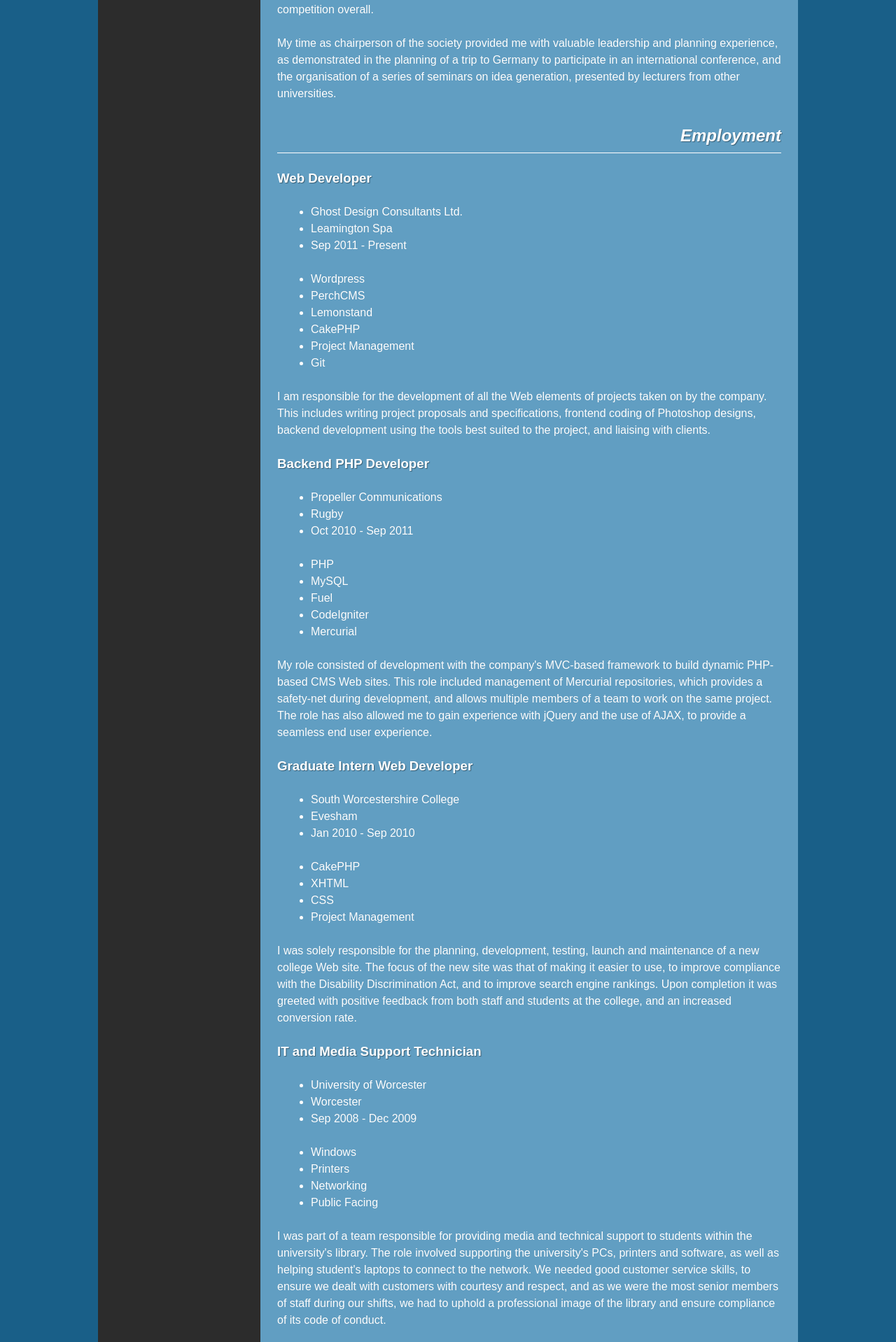
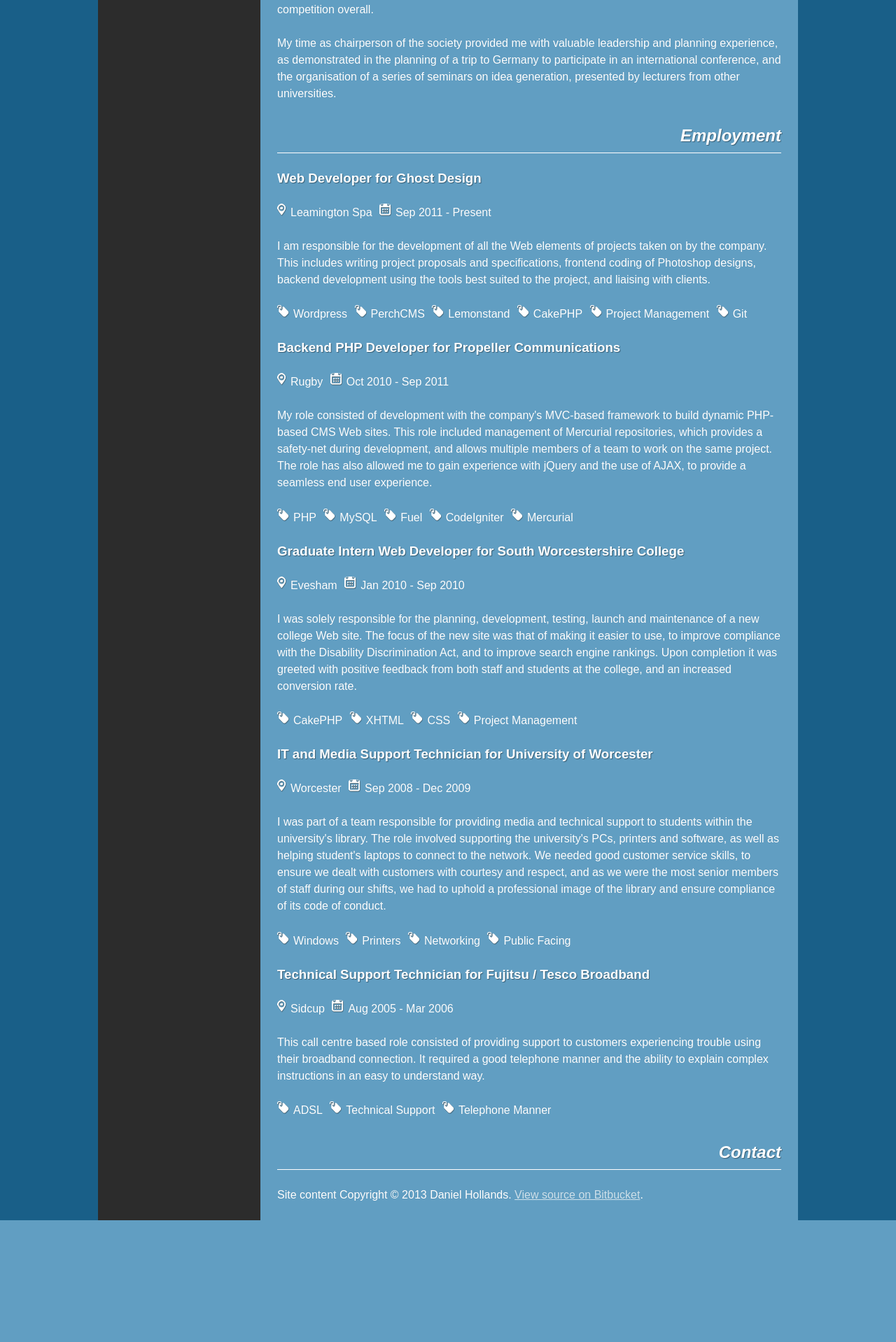
Before and after one commit to LimeBlast/danielhollands.co.uk, a PHP site: page / in a window 1280 px wide. Shown: the part 2378-4296 px from the top of the page at 70% size. After the commit the page ends 4122 px from the top, so only its background shows below. Run offline with PHP 8.4, Linux system fonts and the light colour scheme; some libraries are stand-ins or nearby versions; some web fonts are replaced.

Commit message:
I think I'm good with this is at the moment.. I'm fed up with it for now anyway, lets work on it again Monday.

```diff
--- a/public_html/compass/application.scss
+++ b/public_html/compass/application.scss
@@ -452,6 +452,53 @@ body {
 		}
 	}
 
+
+/* Employment
+========================================================================== */
+.employment {
+
+}
+
+	.employment-details {
+		@include inline-block-list;
+
+		li {
+			margin-right: $gutter-width/4;
+			&:before {
+				margin-right: $gutter-width/4;
+				content: '';
+				display: inline-block;
+			}
+		}
+	}
+
+	.employment-location {
+		&:before {
+			@include retina-sprite(employment-location);
+		}
+	}
+	.employment-dates {
+		&:before {
+			@include retina-sprite(employment-dates);
+		}
+	}
+
+
+	.employment-tags {
+		@include inline-block-list;
+
+		li {
+			margin-right: $gutter-width/4;
+			&:before {
+				content: '';
+				display: inline-block;
+				@include retina-sprite(employment-tag);
+				margin-right: $gutter-width/4;
+			}
+		}
+	}
+
+
 /* ==========================================================================
    Final imports
    ========================================================================== */
--- a/public_html/css/application.css
+++ b/public_html/css/application.css
@@ -1525,6 +1525,126 @@ body {
 .lt-ie9 .education-win {
   float: right;
   margin: 0 0 0 12px;
+}
+
+/* Employment
+========================================================================== */
+@media -sass-debug-info{filename{font-family:file\:\/\/\/srv\/www\/danielhollands\.co\.uk\/public_html\/compass\/application\.scss}line{font-family:\00003462}}
+.employment-details {
+  margin: 0;
+  padding: 0;
+  border: 0;
+  overflow: hidden;
+}
+@media -sass-debug-info{filename{font-family:file\:\/\/\/home\/daniel\/\.rvm\/gems\/ruby-1\.9\.3-p194\/gems\/compass-0\.12\.2\/frameworks\/compass\/stylesheets\/compass\/typography\/lists\/_inline-block-list\.scss}line{font-family:\0000349}}
+.employment-details li {
+  list-style-image: none;
+  list-style-type: none;
+  margin-left: 0;
+  display: -moz-inline-stack;
+  display: inline-block;
+  vertical-align: middle;
+  *vertical-align: auto;
+  zoom: 1;
+  *display: inline;
+  white-space: nowrap;
+}
+@media -sass-debug-info{filename{font-family:file\:\/\/\/srv\/www\/danielhollands\.co\.uk\/public_html\/compass\/application\.scss}line{font-family:\00003465}}
+.employment-details li {
+  margin-right: 6px;
+}
+@media -sass-debug-info{filename{font-family:file\:\/\/\/srv\/www\/danielhollands\.co\.uk\/public_html\/compass\/application\.scss}line{font-family:\00003467}}
+.employment-details li:before {
+  margin-right: 6px;
+  content: '';
+  display: inline-block;
+}
+
+@media -sass-debug-info{filename{font-family:file\:\/\/\/srv\/www\/danielhollands\.co\.uk\/public_html\/compass\/application\.scss}line{font-family:\00003476}}
+.employment-location:before {
+  height: 18px;
+  width: 13px;
+  background-image: url('../img/sprites-scb05da5a74.png');
+  background-position: 0 -755px;
+  background-repeat: no-repeat;
+}
+@media (-webkit-min-device-pixel-ratio: 1.5), (min--moz-device-pixel-ratio: 1.5), (-o-min-device-pixel-ratio: 3 / 2), (min-device-pixel-ratio: 1.5) {
+@media -sass-debug-info{filename{font-family:file\:\/\/\/srv\/www\/danielhollands\.co\.uk\/public_html\/compass\/_retina-sprites\.scss}line{font-family:\0000347}}
+  .employment-location:before {
+    background-image: url('../img/sprites@2x-sc6c000f795.png');
+    background-position: 0 -755px;
+    -webkit-background-size: 248px auto;
+    -moz-background-size: 248px auto;
+    -o-background-size: 248px auto;
+    background-size: 248px auto;
+  }
+}
+
+@media -sass-debug-info{filename{font-family:file\:\/\/\/srv\/www\/danielhollands\.co\.uk\/public_html\/compass\/application\.scss}line{font-family:\00003481}}
+.employment-dates:before {
+  height: 18px;
+  width: 17px;
+  background-image: url('../img/sprites-scb05da5a74.png');
+  background-position: 0 -773px;
+  background-repeat: no-repeat;
+}
+@media (-webkit-min-device-pixel-ratio: 1.5), (min--moz-device-pixel-ratio: 1.5), (-o-min-device-pixel-ratio: 3 / 2), (min-device-pixel-ratio: 1.5) {
+@media -sass-debug-info{filename{font-family:file\:\/\/\/srv\/www\/danielhollands\.co\.uk\/public_html\/compass\/_retina-sprites\.scss}line{font-family:\0000347}}
+  .employment-dates:before {
+    background-image: url('../img/sprites@2x-sc6c000f795.png');
+    background-position: 0 -790px;
+    -webkit-background-size: 248px auto;
+    -moz-background-size: 248px auto;
+    -o-background-size: 248px auto;
+    background-size: 248px auto;
+  }
+}
+
+@media -sass-debug-info{filename{font-family:file\:\/\/\/srv\/www\/danielhollands\.co\.uk\/public_html\/compass\/application\.scss}line{font-family:\00003487}}
+.employment-tags {
+  margin: 0;
+  padding: 0;
+  border: 0;
+  overflow: hidden;
+}
+@media -sass-debug-info{filename{font-family:file\:\/\/\/home\/daniel\/\.rvm\/gems\/ruby-1\.9\.3-p194\/gems\/compass-0\.12\.2\/frameworks\/compass\/stylesheets\/compass\/typography\/lists\/_inline-block-list\.scss}line{font-family:\0000349}}
+.employment-tags li {
+  list-style-image: none;
+  list-style-type: none;
+  margin-left: 0;
+  display: -moz-inline-stack;
+  display: inline-block;
+  vertical-align: middle;
+  *vertical-align: auto;
+  zoom: 1;
+  *display: inline;
+  white-space: nowrap;
+}
+@media -sass-debug-info{filename{font-family:file\:\/\/\/srv\/www\/danielhollands\.co\.uk\/public_html\/compass\/application\.scss}line{font-family:\00003490}}
+.employment-tags li {
+  margin-right: 6px;
+}
+@media -sass-debug-info{filename{font-family:file\:\/\/\/srv\/www\/danielhollands\.co\.uk\/public_html\/compass\/application\.scss}line{font-family:\00003492}}
+.employment-tags li:before {
+  content: '';
+  display: inline-block;
+  height: 18px;
+  width: 17px;
+  background-image: url('../img/sprites-scb05da5a74.png');
+  background-position: 0 -791px;
+  background-repeat: no-repeat;
+  margin-right: 6px;
+}
+@media (-webkit-min-device-pixel-ratio: 1.5), (min--moz-device-pixel-ratio: 1.5), (-o-min-device-pixel-ratio: 3 / 2), (min-device-pixel-ratio: 1.5) {
+@media -sass-debug-info{filename{font-family:file\:\/\/\/srv\/www\/danielhollands\.co\.uk\/public_html\/compass\/_retina-sprites\.scss}line{font-family:\0000347}}
+  .employment-tags li:before {
+    background-image: url('../img/sprites@2x-sc6c000f795.png');
+    background-position: 0 -772.5px;
+    -webkit-background-size: 248px auto;
+    -moz-background-size: 248px auto;
+    -o-background-size: 248px auto;
+    background-size: 248px auto;
+  }
 }
 
 /* ==========================================================================
--- a/public_html/index.html
+++ b/public_html/index.html
@@ -266,12 +266,19 @@
 				<h2>Employment</h2>
 
 				<section>
-					<h3 class="employment-role">Web Developer</h3>
+					<h3 class="employment-role">Web Developer for Ghost Design</h3>
+
 					<ul class="employment-details">
-						<li class="employment-company">Ghost Design Consultants Ltd.</li>
 						<li class="employment-location">Leamington Spa</li>
 						<li class="employment-dates">Sep 2011 - Present</li>
 					</ul>
+
+					<p class="employment-description">
+						I am responsible for the development of all the Web elements of projects taken
+						on by the company. This includes writing project proposals and specifications, frontend coding of Photoshop
+						designs, backend development using the tools best suited to the project, and liaising with clients.
+					</p>
+
 					<ul class="employment-tags">
 						<li>Wordpress</li>
 						<li>PerchCMS</li>
@@ -280,20 +287,24 @@
 						<li>Project Management</li>
 						<li>Git</li>
 					</ul>
-					<p class="employment-description">
-						I am responsible for the development of all the Web elements of projects taken
-						on by the company. This includes writing project proposals and specifications, frontend coding of Photoshop
-						designs, backend development using the tools best suited to the project, and liaising with clients.
-					</p>
 				</section>
 
 				<section>
-					<h3 class="employment-role">Backend PHP Developer</h3>
+					<h3 class="employment-role">Backend PHP Developer for Propeller Communications</h3>
+
 					<ul class="employment-details">
-						<li class="employment-company">Propeller Communications</li>
 						<li class="employment-location">Rugby</li>
 						<li class="employment-dates">Oct 2010 - Sep 2011</li>
 					</ul>
+
+					<p class="employment-description">
+						My role consisted of development with the company's MVC-based framework to build
+						dynamic PHP-based CMS Web sites. This role included management of Mercurial repositories, which provides a
+						safety-net during development, and allows multiple members of a team to work on the same project. The role has
+						also allowed me to gain experience with jQuery and the use of AJAX, to provide a seamless end user
+						experience.
+					</p>
+
 					<ul class="employment-tags">
 						<li>PHP</li>
 						<li>MySQL</li>
@@ -301,28 +312,16 @@
 						<li>CodeIgniter</li>
 						<li>Mercurial</li>
 					</ul>
-					<p class="employment-description">
-						My role consisted of development with the company's MVC-based framework to build
-						dynamic PHP-based CMS Web sites. This role included management of Mercurial repositories, which provides a
-						safety-net during development, and allows multiple members of a team to work on the same project. The role has
-						also allowed me to gain experience with jQuery and the use of AJAX, to provide a seamless end user
-						experience.
-					</p>
 				</section>
 
 				<section>
-					<h3 class="employment-role">Graduate Intern Web Developer</h3>
+					<h3 class="employment-role">Graduate Intern Web Developer for South Worcestershire College</h3>
+
 					<ul class="employment-details">
-						<li class="employment-company">South Worcestershire College</li>
 						<li class="employment-location">Evesham</li>
 						<li class="employment-dates">Jan 2010 - Sep 2010</li>
 					</ul>
-					<ul class="employment-tags">
-						<li>CakePHP</li>
-						<li>XHTML</li>
-						<li>CSS</li>
-						<li>Project Management</li>
-					</ul>
+
 					<p class="employment-description">
 						I was solely responsible for the planning, development, testing, launch and
 						maintenance of a new college Web site. The focus of the new site was that of making it easier to use, to
@@ -330,21 +329,23 @@
 						completion it was greeted with positive feedback from both staff and students at the college, and an increased
 						conversion rate.
 					</p>
+
+					<ul class="employment-tags">
+						<li>CakePHP</li>
+						<li>XHTML</li>
+						<li>CSS</li>
+						<li>Project Management</li>
+					</ul>
 				</section>
 
 				<section>
-					<h3 class="employment-role">IT and Media Support Technician</h3>
+					<h3 class="employment-role">IT and Media Support Technician for University of Worcester</h3>
+
 					<ul class="employment-details">
-						<li class="employment-company">University of Worcester</li>
 						<li class="employment-location">Worcester</li>
 						<li class="employment-dates">Sep 2008 - Dec 2009</li>
 					</ul>
-					<ul class="employment-tags">
-						<li>Windows</li>
-						<li>Printers</li>
-						<li>Networking</li>
-						<li>Public Facing</li>
-					</ul>
+
 					<p class="employment-description">
 						I was part of a team responsible for providing media and technical support to
 						students within the university's library. The role involved supporting the university's PCs, printers and
@@ -353,25 +354,34 @@
 						staff during our shifts, we had to uphold a professional image of the library and ensure compliance of its
 						code of conduct.
 					</p>
+
+					<ul class="employment-tags">
+						<li>Windows</li>
+						<li>Printers</li>
+						<li>Networking</li>
+						<li>Public Facing</li>
+					</ul>
 				</section>
 
 				<section>
-					<h3 class="employment-role">Technical Support Technician</h3>
+					<h3 class="employment-role">Technical Support Technician for Fujitsu / Tesco Broadband</h3>
+
 					<ul class="employment-details">
-						<li class="employment-company">Fujitsu / Tesco Broadband</li>
 						<li class="employment-location">Sidcup</li>
 						<li class="employment-dates">Aug 2005 - Mar 2006</li>
 					</ul>
+
+					<p class="employment-description">
+						This call centre based role consisted of providing support to customers
+						experiencing trouble using their broadband connection. It required a good telephone manner and the ability to
+						explain complex instructions in an easy to understand way.
+					</p>
+
 					<ul class="employment-tags">
 						<li>ADSL</li>
 						<li>Technical Support</li>
 						<li>Telephone Manner</li>
 					</ul>
-					<p class="employment-description">
-						This call centre based role consisted of providing support to customers
-						experiencing trouble using their broadband connection. It required a good telephone manner and the ability to
-						explain complex instructions in an easy to understand way.
-					</p>
 				</section>
 
 			</section><!-- .employment -->
```
Also changed, not shown: other parts of public_html/css/application.css (+32 -32 lines), public_html/humans.txt (+5 -4 lines), public_html/img/sprites-s561a506fa5.png (deleted), public_html/img/sprites-scb05da5a74.png (added), public_html/img/sprites/employment-dates.png (added), public_html/img/sprites/employment-location.png (added), public_html/img/sprites/employment-tag.png (added), public_html/img/sprites@2x-s14f87614ff.png (deleted), public_html/img/sprites@2x-sc6c000f795.png (added), public_html/img/sprites@2x/employment-dates.png (added), public_html/img/sprites@2x/employment-location.png (added), public_html/img/sprites@2x/employment-tag.png (added).
